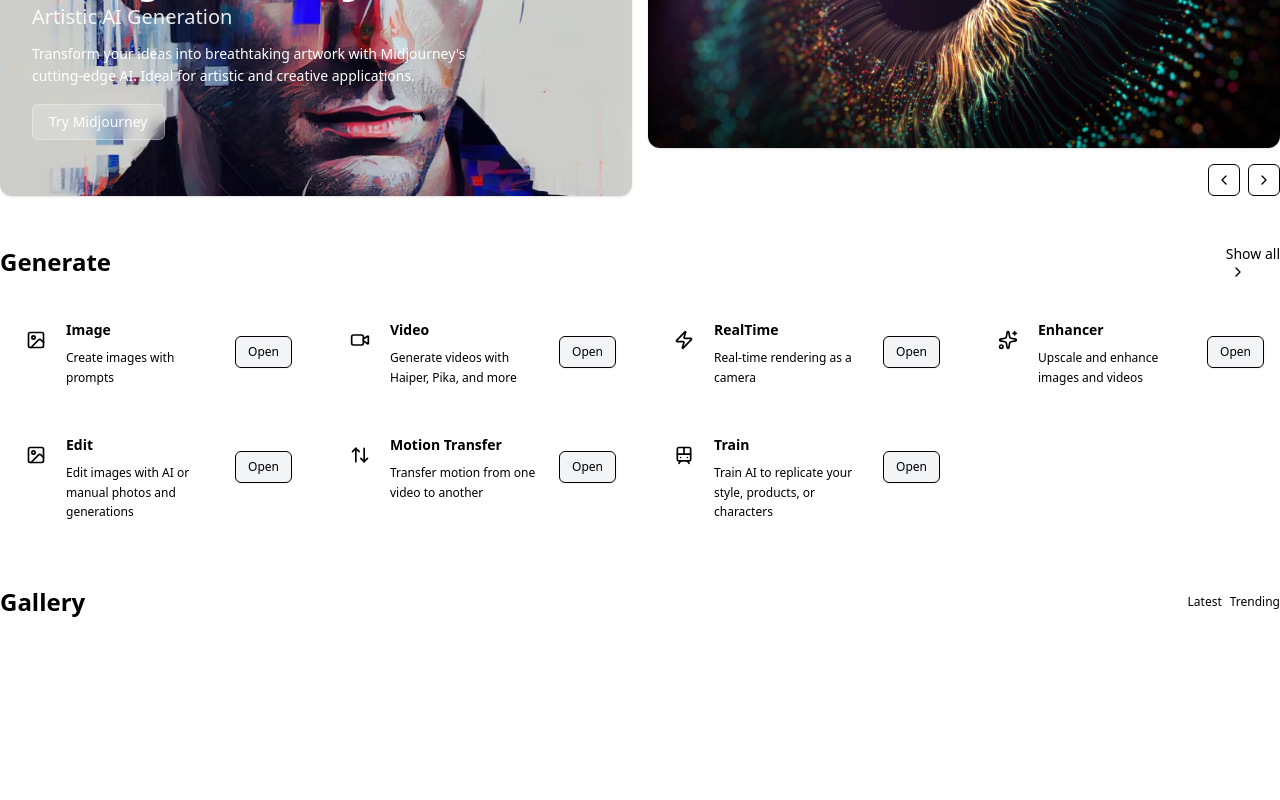
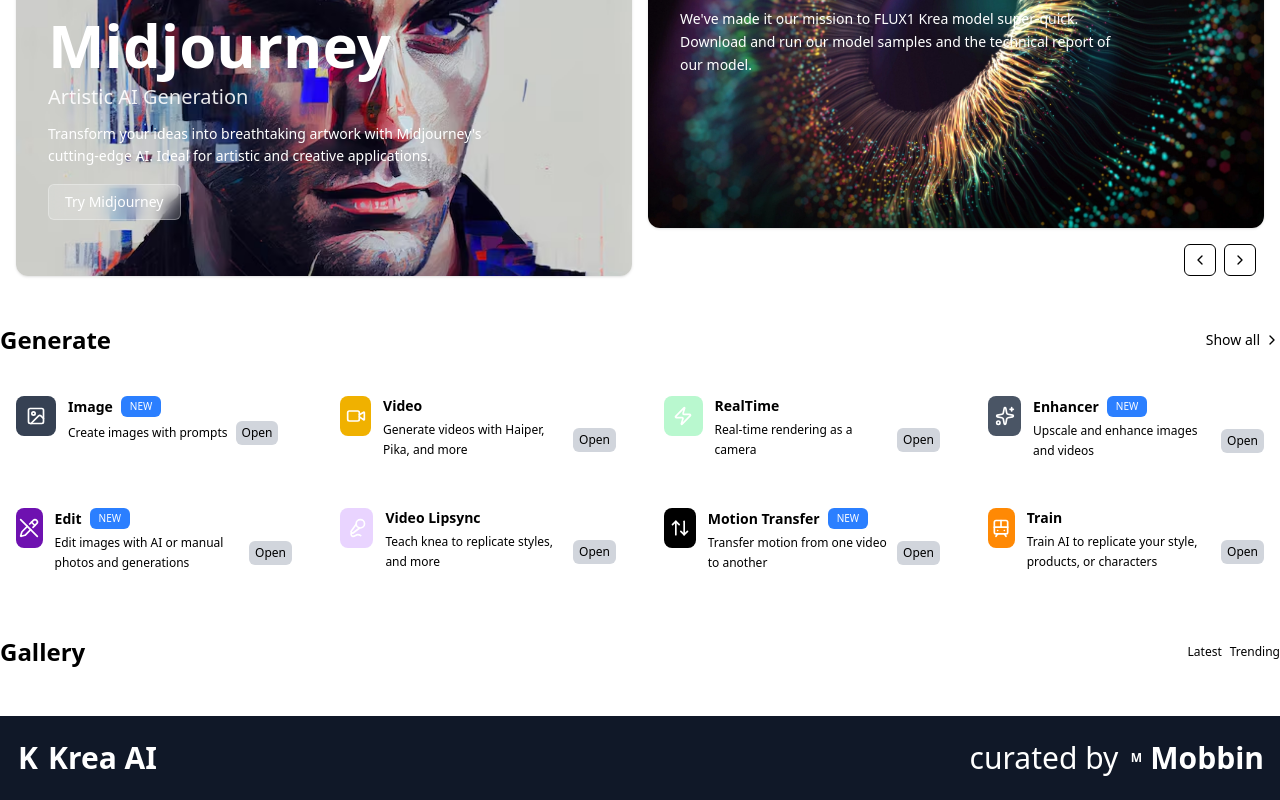
Before and after one commit to Demmyjsx/cartolinks, a Next.js app: page / in a window 1280 px wide. Shown: the part 316-1116 px from the top of the page. Before the commit the page ends 950 px from the top, so only its background shows below. Built offline with nearby package versions, Linux system fonts and the light colour scheme.

Commit message:
added the footer and corrected some styles

```diff
--- a/src/components/caroselSection.tsx
+++ b/src/components/caroselSection.tsx
@@ -96,7 +96,7 @@ export default function HeroSection() {
   }
 
   return (
-    <section className="relative px-2 md:px-0">
+    <section className="relative px-2 mt-20 md:px-0 mx-4">
       <div className="grid grid-cols-1 lg:grid-cols-2 gap-4 mb-6">
         {/* Featured Models */}
         <Card className="relative overflow-hidden border-0 min-h-[300px] lg:min-h-[400px] transition-all duration-500">
@@ -160,7 +160,7 @@ export default function HeroSection() {
           </Card>
 
           {/* Navigation buttons */}
-          <div className="flex gap-2 mt-4 justify-end">
+          <div className="flex gap-2 mt-4 justify-end mr-2">
             <Button
               variant="ghost"
               size="sm"
@@ -181,7 +181,7 @@ export default function HeroSection() {
         </div>
       </div>
 
-      {/* Dots */}
+
       <div className="flex items-center justify-center gap-2 mb-4">
         {featuredModels.map((_, index) => (
           <div
--- a/src/components/girdSection.tsx
+++ b/src/components/girdSection.tsx
@@ -1,51 +1,70 @@
-import { Button } from "@/components/ui/button"
-import { ImageIcon, Video, Zap, Sparkles, ArrowUpDown, Train, ChevronRight } from "lucide-react"
+import { Badge } from "@/components/ui/badge"
+import {
+  ImageIcon,
+  Video,
+  Zap,
+  Sparkles,
+  ArrowUpDown,
+  Train,
+  ChevronRight,
+  PencilOff,
+  MicVocal,
+} from "lucide-react"
 
 const tools = [
   {
     name: "Image",
     description: "Create images with prompts",
     icon: ImageIcon,
-
+    badge: "NEW",
+    color: "bg-gray-700",
   },
   {
     name: "Video",
     description: "Generate videos with Haiper, Pika, and more",
     icon: Video,
-
+    color: "bg-yellow-500",
   },
   {
     name: "RealTime",
     description: "Real-time rendering as a camera",
     icon: Zap,
-
+    badge: null,
+    color: "bg-green-200",
   },
   {
     name: "Enhancer",
     description: "Upscale and enhance images and videos",
     icon: Sparkles,
-
+    badge: "NEW",
+    color: "bg-gray-600",
   },
   {
     name: "Edit",
     description: "Edit images with AI or manual photos and generations",
-    icon: ImageIcon,
-
-
+    icon: PencilOff,
+    badge: "NEW",
+    color: "bg-purple-800",
+  },
+  {
+    name: "Video Lipsync",
+    description: "Teach knea to replicate styles, and more",
+    icon: MicVocal,
+    color: "bg-purple-200",
   },
   {
     name: "Motion Transfer",
     description: "Transfer motion from one video to another",
     icon: ArrowUpDown,
-
-    badgeVariant: "default" as const,
+    badge: "NEW",
+    color: "bg-black",
   },
   {
     name: "Train",
     description: "Train AI to replicate your style, products, or characters",
     icon: Train,
-
-    badgeVariant: null,
+    badge: null,
+    color: "bg-orange-400",
   },
 ]
 
@@ -54,35 +73,51 @@ export default function GridSection() {
     <section className="space-y-6">
       <div className="flex items-center justify-between">
         <h2 className="text-2xl font-bold">Generate</h2>
-        <a className="text-sm ">
+        <a className="text-sm flex items-center gap-1 cursor-pointer">
           Show all
-          <ChevronRight className="w-4 h-4 ml-1" />
+          <ChevronRight className="w-4 h-4" />
         </a>
       </div>
 
+      {/* Grid of tools */}
       <div className="grid grid-cols-1 sm:grid-cols-2 lg:grid-cols-3 xl:grid-cols-4 gap-4">
         {tools.map((tool) => {
           const IconComponent = tool.icon
           return (
-            <div key={tool.name} className="p-4 flex gap-2.5 hover:shadow-md transition-shadow cursor-pointer group">
-              <div className="flex items-start justify-between mb-3">
-                <div className="w-10 h-10 rounded-lg bg-primary/10 flex items-center justify-center group-hover:bg-primary/20 transition-colors">
-                  <IconComponent className="w-5 h-5 text-primary" />
+            <div
+              key={tool.name}
+              className="p-4 flex flex-col hover:shadow-md transition-shadow cursor-pointer group rounded-lg"
+            >
+              <div className="flex gap-3 items-start">
+                {/* Icon */}
+                <div
+                  className={`w-10 h-10 rounded-lg flex items-center justify-center ${tool.color}`}
+                >
+                  <IconComponent className="w-5 h-5 text-white" />
                 </div>
 
 
+                <div className="flex flex-col">
+                  <div className="flex items-center gap-2">
+                    <h3 className="font-semibold text-sm">{tool.name}</h3>
+                    {tool.badge && (
+                      <Badge className="text-[10px] px-2 py-0.5 bg-blue-500 text-white rounded-md">
+                        {tool.badge}
+                      </Badge>
+                    )}
+                  </div>
+                 <div className="flex items-center gap-2 mt-1">
+                        <p className="text-xs text-muted-foreground leading-relaxed flex-1">
+                            {tool.description}
+                        </p>
+                        <a className="text-xs bg-gray-300 px-1.5 rounded-md py-1 hover:bg-gray-200 shrink-0"> Open </a>
+                 </div>
+
+                </div>
               </div>
 
-              <div className="space-y-2">
-                <h3 className="font-semibold text-sm">{tool.name}</h3>
-                <p className="text-xs text-muted-foreground leading-relaxed">{tool.description}</p>
-              </div>
 
-              <div className="mt-4 flex justify-end">
-                <Button size="sm" variant="outline" className="text-xs bg-gray-100 hover:bg-gray-200">
-                  Open
-                </Button>
-              </div>
+
             </div>
           )
         })}
@@ -102,6 +137,30 @@ export default function GridSection() {
           </div>
         </div>
       </div>
+
+
+      <footer className="bg-gray-900 text-white mt-12">
+        <div className="container mx-auto px-4 py-6">
+          <div className="flex items-center justify-between">
+            <div className="flex items-center gap-2">
+              <div className="w-6 h-6 bg-foreground rounded-sm flex items-center justify-center">
+                <span className="text-background font-bold text-3xl">K</span>
+              </div>
+              <h1 className="font-bold text-3xl">Krea AI</h1>
+            </div>
+
+            <div className="flex items-center gap-2 text-3xl text-muted-foreground">
+              <span>curated by</span>
+              <div className="flex items-center gap-1 font-semibold text-foreground">
+                <div className="w-5 h-5 bg-foreground rounded flex items-center justify-center">
+                  <span className="text-background font-bold text-xs">M</span>
+                </div>
+                Mobbin
+              </div>
+            </div>
+          </div>
+        </div>
+      </footer>
     </section>
   )
 }
--- a/src/components/header.tsx
+++ b/src/components/header.tsx
@@ -48,7 +48,7 @@ export default function Header() {
 
   const GlassmorphicNavbar = ({ className = "" }) => (
     <div
-      className={`flex p-1 sm:p-2 items-center gap-0.5 sm:gap-1 border border-white/30 rounded-lg sm:rounded-xl backdrop-blur-lg bg-white/20 dark:bg-gray-800/30 ${className}`}
+      className={`flex p-1 sm:p-2 items-center gap-0.5 sm:gap-1 border border-white/30 rounded-lg sm:rounded-xl backdrop-blur-lg bg-gray-300  ${className}`}
     >
       <Button
         variant="ghost"
@@ -117,30 +117,30 @@ export default function Header() {
           <div className="space-y-2">
 
             <div className="flex flex-col gap-2">
-              <Button variant="ghost" className="justify-start gap-3 h-12">
+              <a href="#" className="justify-start gap-3 h-12">
                 <Home className="w-4 h-4" />
                 <span>Home</span>
-              </Button>
-              <Button variant="ghost" className="justify-start gap-3 h-12">
+              </a>
+a              <a href="#" className="justify-start gap-3 h-12">
                 <MessageSquare className="w-4 h-4" />
                 <span>Messages</span>
-              </Button>
-              <Button variant="ghost" className="justify-start gap-3 h-12">
+              </a>
+              <a href="#" className="justify-start gap-3 h-12">
                 <Bookmark className="w-4 h-4" />
                 <span>Bookmarks</span>
-              </Button>
-              <Button variant="ghost" className="justify-start gap-3 h-12">
+              </a>
+              <a href="#" className="justify-start gap-3 h-12">
                 <Zap className="w-4 h-4" />
                 <span>Generate</span>
-              </Button>
-              <Button variant="ghost" className="justify-start gap-3 h-12">
+              </a>
+              <a href="#" className="justify-start gap-3 h-12">
                 <Check className="w-4 h-4" />
                 <span>Tasks</span>
-              </Button>
-              <Button variant="ghost" className="justify-start gap-3 h-12">
+              </a>
+              <a href="#" className="justify-start gap-3 h-12">
                 <Triangle className="w-4 h-4" />
                 <span>Tools</span>
-              </Button>
+              </a>
 
             </div>
           </div>
@@ -148,24 +148,19 @@ export default function Header() {
           <div className="space-y-2">
 
             <div className="flex flex-col gap-2">
-              <Button variant="ghost" className="justify-start gap-3 h-12">
+              <a href="#" className="justify-start gap-3 h-12">
                 <Gallery className="w-4 h-4" />
                 <span>Gallery</span>
-              </Button>
-              <Button variant="ghost" className="justify-start gap-3 h-12">
+              </a >
+              <a href="#" className="justify-start gap-3 h-12">
                 <HelpCircle className="w-4 h-4" />
                 <span>Support</span>
-              </Button>
-              <Button variant="ghost" className="justify-start gap-3 h-12">
+              </a >
+              <a href="#" className="justify-start gap-3 h-12">
                 <Bell className="w-4 h-4" />
                 <span>Notifications</span>
-              </Button>
-              <Button variant="ghost" onClick={toggleDarkMode} className="justify-start gap-3 h-12">
-                <Avatar className="w-4 h-4">
-                  <AvatarImage src="/diverse-user-avatars.png" />
-                </Avatar>
-                <span>Profile</span>
-              </Button>
+              </a >
+
             </div>
           </div>
         </div>
```
